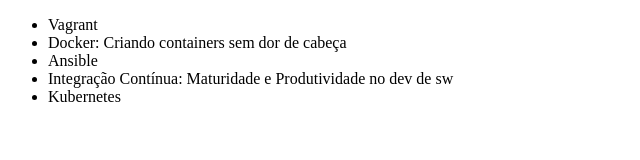
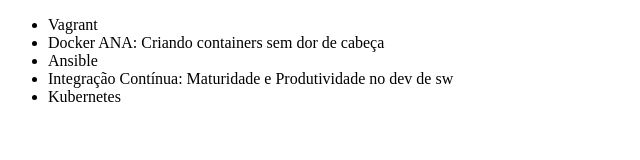
Before and after one commit to mmvieira87/alura-git, a plain HTML site: page index.html in a window 1280 px wide. Shown: the full height of the page, 0-640 px from the left. Drawn offline with Linux system fonts and the light colour scheme.

Commit message:
colocando ANA no docker

```diff
--- a/index.html
+++ b/index.html
@@ -7,7 +7,7 @@
 <body>
     <ul>
         <li>Vagrant</li>
-        <li>Docker: Criando containers sem dor de cabeça</li>
+        <li>Docker ANA: Criando containers sem dor de cabeça</li>
         <li>Ansible</li>
         <li>Integração Contínua: Maturidade e Produtividade no dev de sw</li>
         <li> Kubernetes</li>
```
